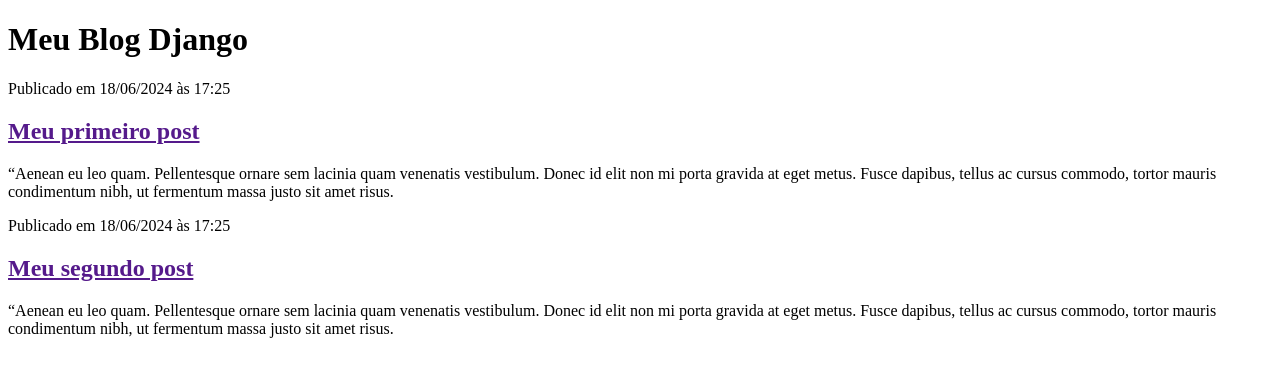
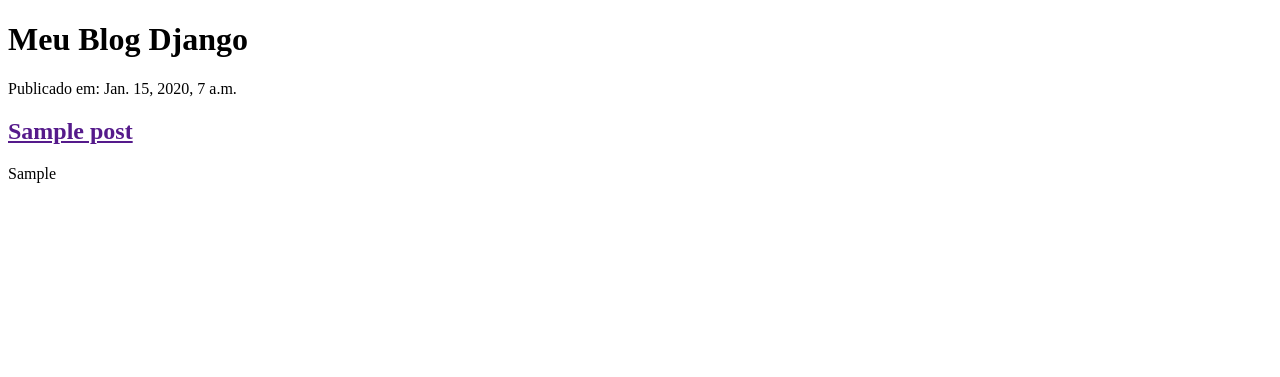
Before and after one commit to ludeabreu/my-first-blog, a Django app: page / in a window 1280 px wide. Shown: the top 377 px of the page. Run offline with Django 4.2, Linux system fonts and the light colour scheme; tables that the repository leaves empty hold one stand-in row (values such as "Sample post").

Commit message:
Modificação da view e template pra exibir a lista de posts na home do blog

```diff
--- a/blog/templates/blog/post_list.html
+++ b/blog/templates/blog/post_list.html
@@ -8,16 +8,13 @@
         <h1>Meu Blog Django</h1>
     </header>
     <main>
-        <article>
-            <time>Publicado em 18/06/2024 às 17:25</time>
-            <h2><a href="">Meu primeiro post</a></h2>
-            <p>“Aenean eu leo quam. Pellentesque ornare sem lacinia quam venenatis vestibulum. Donec id elit non mi porta gravida at eget metus. Fusce dapibus, tellus ac cursus commodo, tortor mauris condimentum nibh, ut fermentum massa justo sit amet risus.</p>
-        </article>
-        <article>
-            <time>Publicado em 18/06/2024 às 17:25</time>
-            <h2><a href="">Meu segundo post</a></h2>
-            <p>“Aenean eu leo quam. Pellentesque ornare sem lacinia quam venenatis vestibulum. Donec id elit non mi porta gravida at eget metus. Fusce dapibus, tellus ac cursus commodo, tortor mauris condimentum nibh, ut fermentum massa justo sit amet risus.</p>
-        </article>
+        {% for post in postagens %}
+            <article>
+                <time>Publicado em: {{ post.data_publicacao }}</time>
+                <h2><a href="">{{ post.titulo }}</a></h2>
+                <p>{{ post.corpo|linebreaksbr }}</p>
+            </article>
+        {% endfor %}
     </main>
 
 </body>
--- a/blog/urls.py
+++ b/blog/urls.py
@@ -1,3 +1,18 @@
+""" Esse arquivo foi criado do zero para configurar os paths do blog.
+No urls.py geral (já existente na pasta mysite), precisaremos incluir (include) nos
+urlpatterns, um path para este arquivo blog>urls.py
+Normalmente, a função path recebe 3 argumentos:
+1. caminho acessado,
+2. view que será executada ou include('aplicação.urls'),
+3. nome opcional.
+
+urlpatterns = [
+    path('admin/', admin.site.urls),
+    path('', include('blog.urls')),
+]
+"""
+
+
 from django.urls import path
 from . import views
 
--- a/blog/views.py
+++ b/blog/views.py
@@ -1,6 +1,9 @@
 from django.shortcuts import render
+from django.utils import timezone
+from .models import Post
 
 # Create your views here.
 
 def post_list(request):
-    return render(request, 'blog/post_list.html', {})
+    posts = Post.objects.filter(data_publicacao__lte=timezone.now()).order_by('data_publicacao')
+    return render(request, 'blog/post_list.html', {'postagens': posts})
--- a/mysite/urls.py
+++ b/mysite/urls.py
@@ -19,5 +19,5 @@ from django.urls import path, include
 
 urlpatterns = [
     path('admin/', admin.site.urls),
-    path('', include('blog.urls')),
+    path('', include('blog.urls')),  #incluímos essa linha
 ]
```
